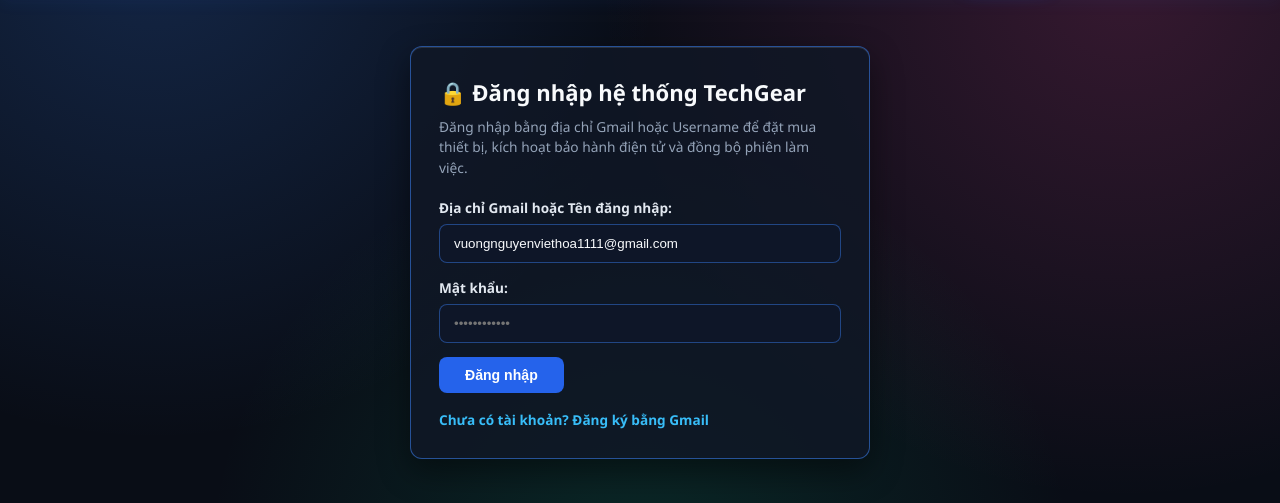
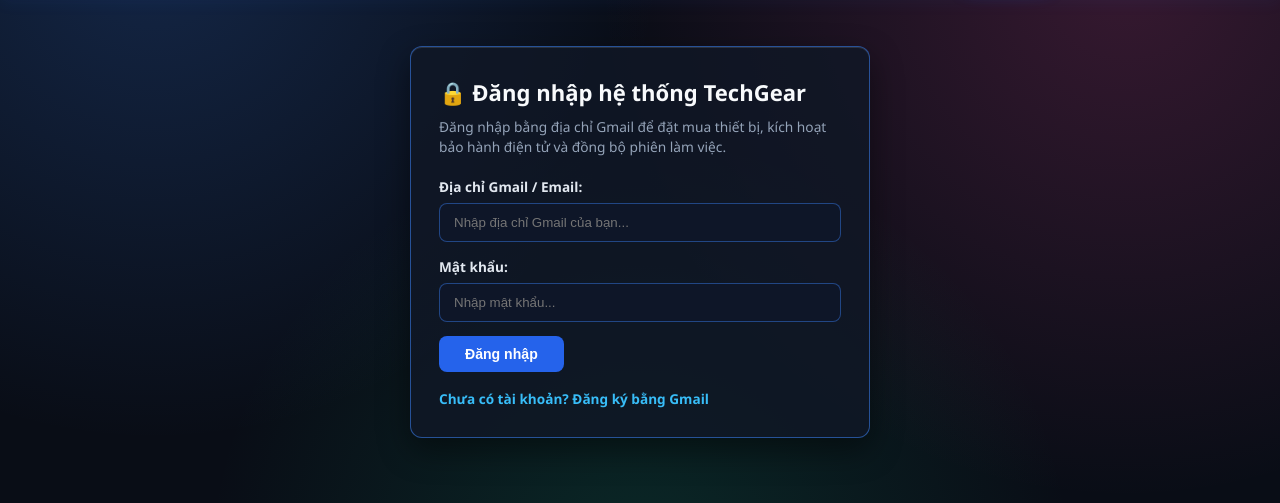
Before and after one commit to vuongnguyenviethoa1111-a11y/techgear-django-mongodb, a Django app: page /login/ in a window 1280 px wide. Shown: the part 148-651 px from the top of the page. Run offline with Django 4.2, Linux system fonts and the light colour scheme.

Commit message:
Remove default email value and rename label to Gmail/Email on login and register

```diff
--- a/shop/templates/shop/login.html
+++ b/shop/templates/shop/login.html
@@ -4,18 +4,18 @@
 <div class="card" style="max-width:460px; margin:20px auto; border:1px solid rgba(59, 130, 246, 0.55) !important; padding:28px;">
   <h2 style="margin-bottom:8px; color:#f8fafc; font-size:1.38rem;">🔒 Đăng nhập hệ thống TechGear</h2>
   <p style="font-size:0.86rem; color:#94a3b8; margin-bottom:18px; line-height:1.5;">
-    Đăng nhập bằng địa chỉ Gmail hoặc Username để đặt mua thiết bị, kích hoạt bảo hành điện tử và đồng bộ phiên làm việc.
+    Đăng nhập bằng địa chỉ Gmail để đặt mua thiết bị, kích hoạt bảo hành điện tử và đồng bộ phiên làm việc.
   </p>
-  <form method="post" style="display:flex; flex-direction:column; gap:14px;">
+  <form method="post" autocomplete="off" style="display:flex; flex-direction:column; gap:14px;">
     {% csrf_token %}
     <input type="hidden" name="next" value="{{ next|default:'/' }}">
     <div>
-      <label style="display:block; font-size:0.85rem; font-weight:700; color:#e2e8f0; margin-bottom:6px;">Địa chỉ Gmail hoặc Tên đăng nhập:</label>
-      <input type="text" name="username" value="vuongnguyenviethoa1111@gmail.com" placeholder="vuongnguyenviethoa1111@gmail.com" required style="width:100%; padding:11px 14px; border:1px solid rgba(59, 130, 246, 0.45); border-radius:8px; background:rgba(15, 23, 42, 0.9); color:#f8fafc;">
+      <label style="display:block; font-size:0.85rem; font-weight:700; color:#e2e8f0; margin-bottom:6px;">Địa chỉ Gmail / Email:</label>
+      <input type="text" name="username" value="" autocomplete="off" placeholder="Nhập địa chỉ Gmail của bạn..." required style="width:100%; padding:11px 14px; border:1px solid rgba(59, 130, 246, 0.45); border-radius:8px; background:rgba(15, 23, 42, 0.9); color:#f8fafc;">
     </div>
     <div>
       <label style="display:block; font-size:0.85rem; font-weight:700; color:#e2e8f0; margin-bottom:6px;">Mật khẩu:</label>
-      <input type="password" name="password" placeholder="••••••••••••" required style="width:100%; padding:11px 14px; border:1px solid rgba(59, 130, 246, 0.45); border-radius:8px; background:rgba(15, 23, 42, 0.9); color:#f8fafc;">
+      <input type="password" name="password" value="" autocomplete="new-password" placeholder="Nhập mật khẩu..." required style="width:100%; padding:11px 14px; border:1px solid rgba(59, 130, 246, 0.45); border-radius:8px; background:rgba(15, 23, 42, 0.9); color:#f8fafc;">
     </div>
     <div>
       <button type="submit" class="btn" style="background:#2563eb !important; color:#ffffff !important; border:none !important; padding:10px 26px; font-weight:700;">Đăng nhập</button>
```
Also changed, not shown: shop/templates/shop/register.html (+4 -4 lines), report_assets/fig10_products.png, report_assets/fig11_detail.png, report_assets/fig12_register.png, report_assets/fig13_login.png, report_assets/fig14_cart.png, report_assets/fig15_checkout.png, report_assets/fig16_admin_home.png, report_assets/fig17_admin_categories.png, report_assets/fig18_dashboard.png, report_assets/fig19_admin_orders.png, report_assets/fig2_seq_login.png, report_assets/fig8_erd.png, report_assets/fig9_home.png, 1 other file.
